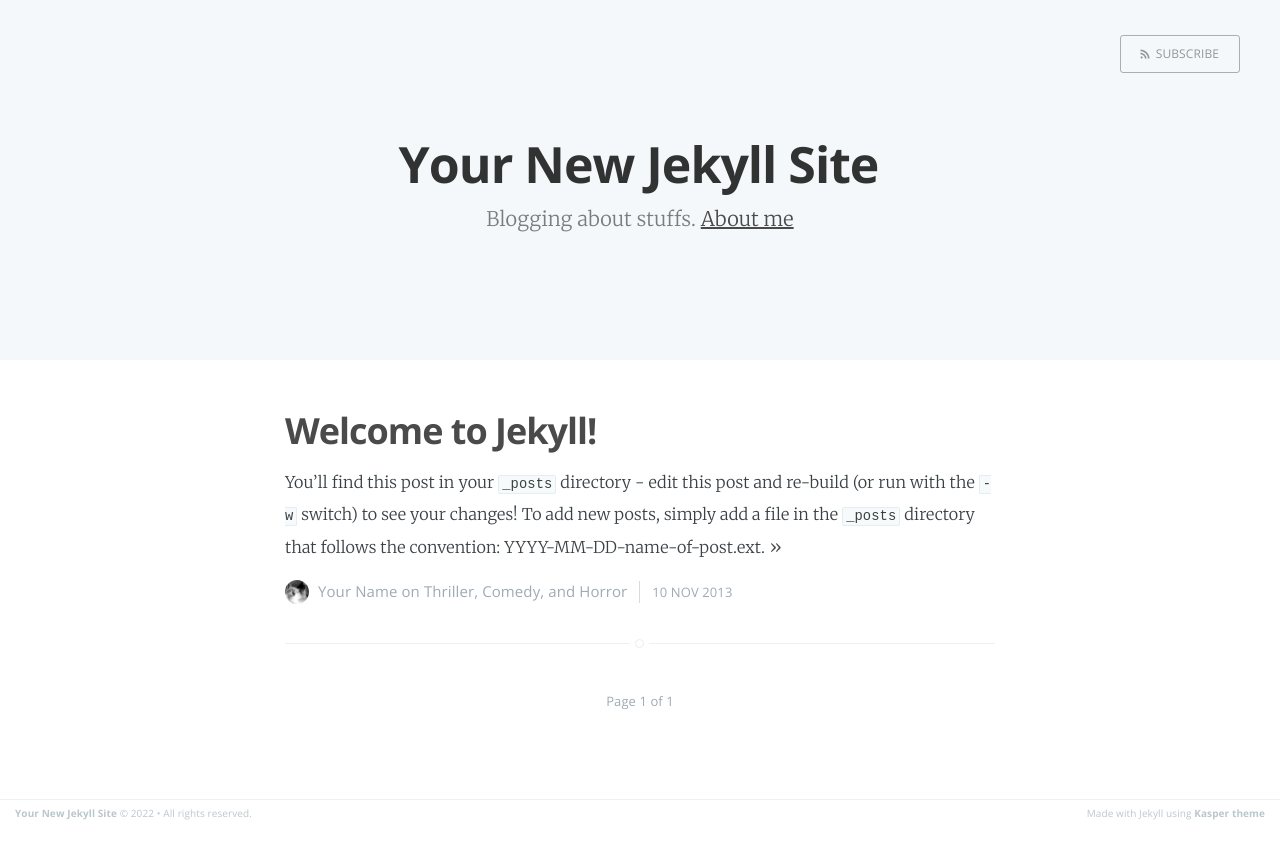
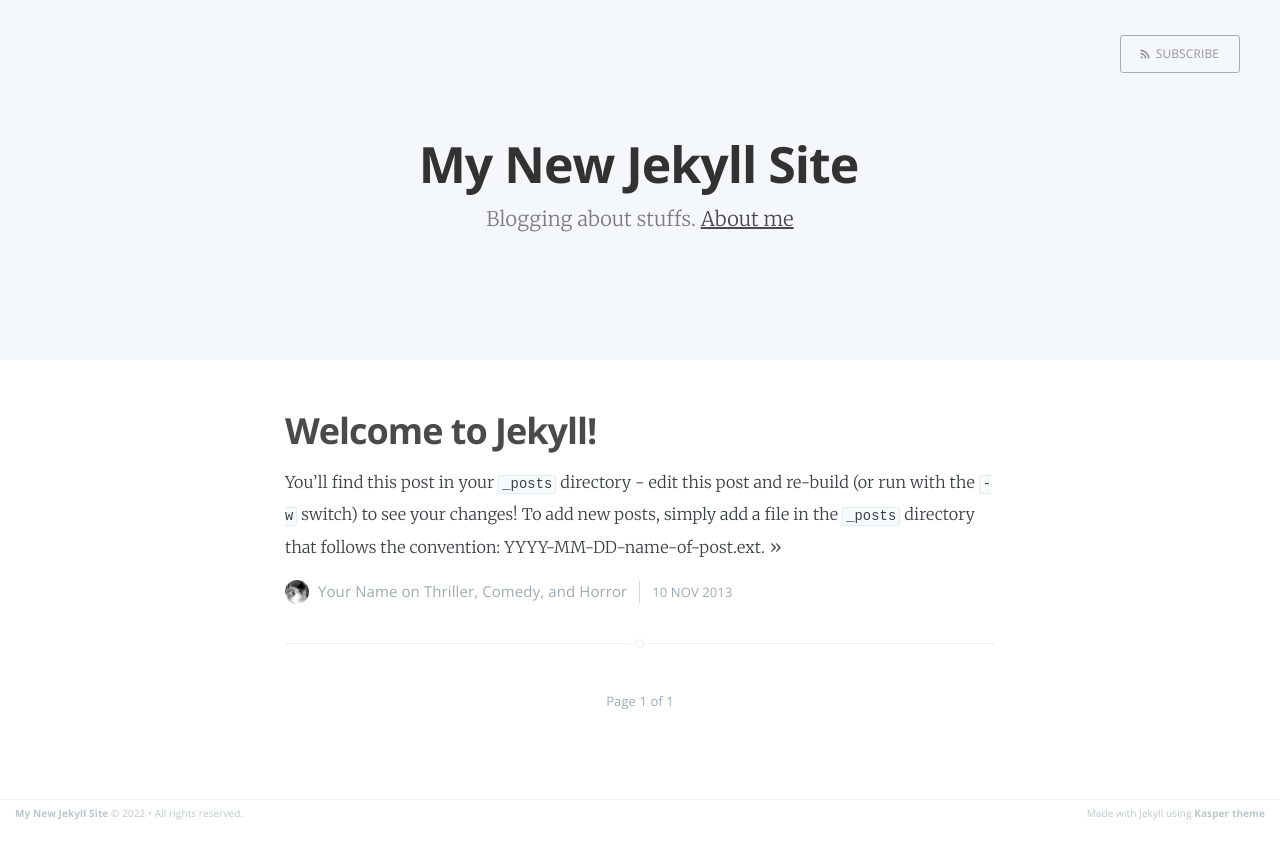
Before and after one commit to craions/craions.github.io, a Jekyll site: the page built from index.html, in a window 1280 px wide. Shown: the top 859 px of the page. Built offline with Jekyll 4.4.1, drawn with Linux system fonts in a browser that asks for light colours; the list of posts is cut into pages by our own code.

Commit message:
Update _config.yml

```diff
--- a/_config.yml
+++ b/_config.yml
@@ -1,4 +1,4 @@
-name: Your New Jekyll Site
+name: My New Jekyll Site
 description: Blogging about stuffs
 meta_description: "Your New Jekyll Site, Blogging about stuffs"
 
```
